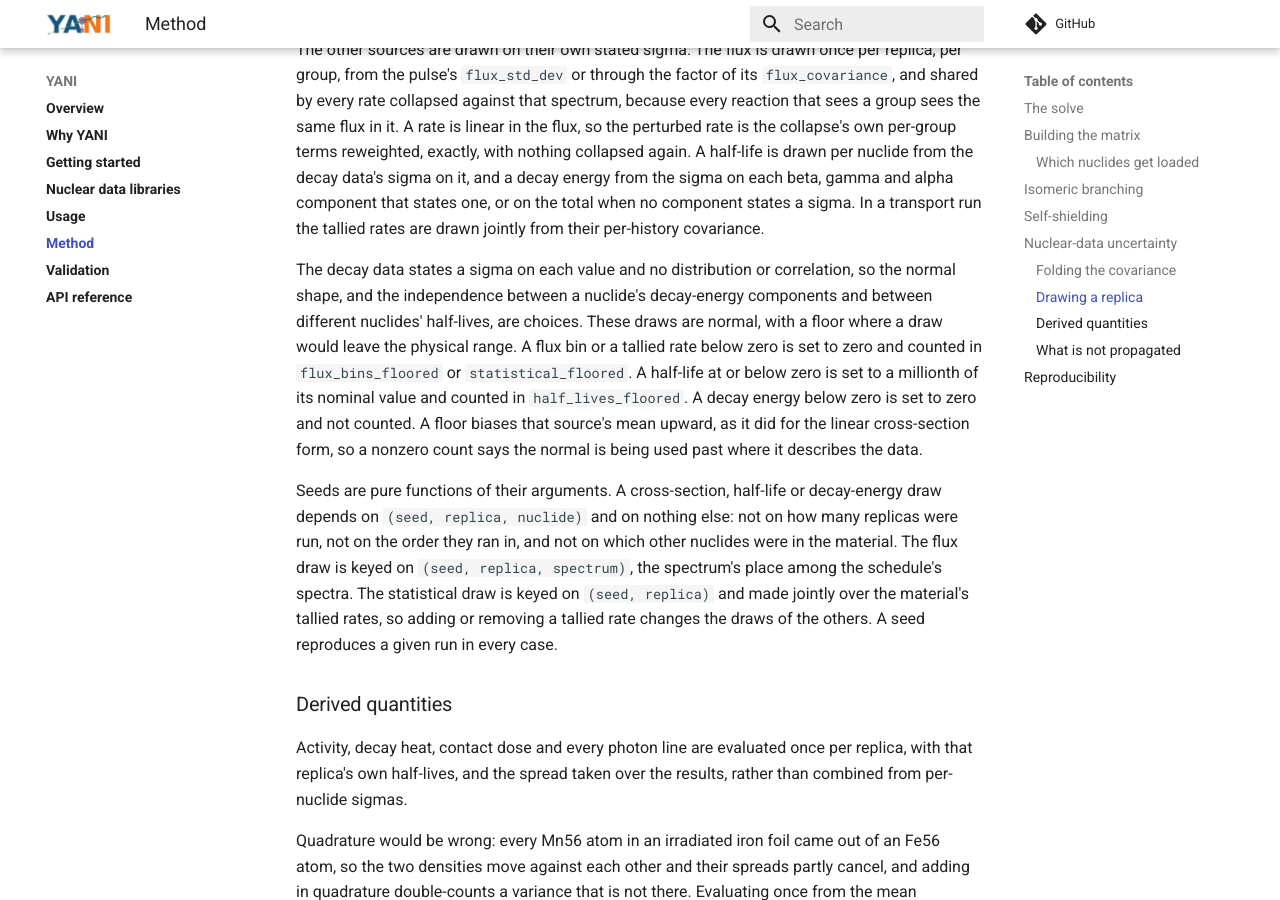
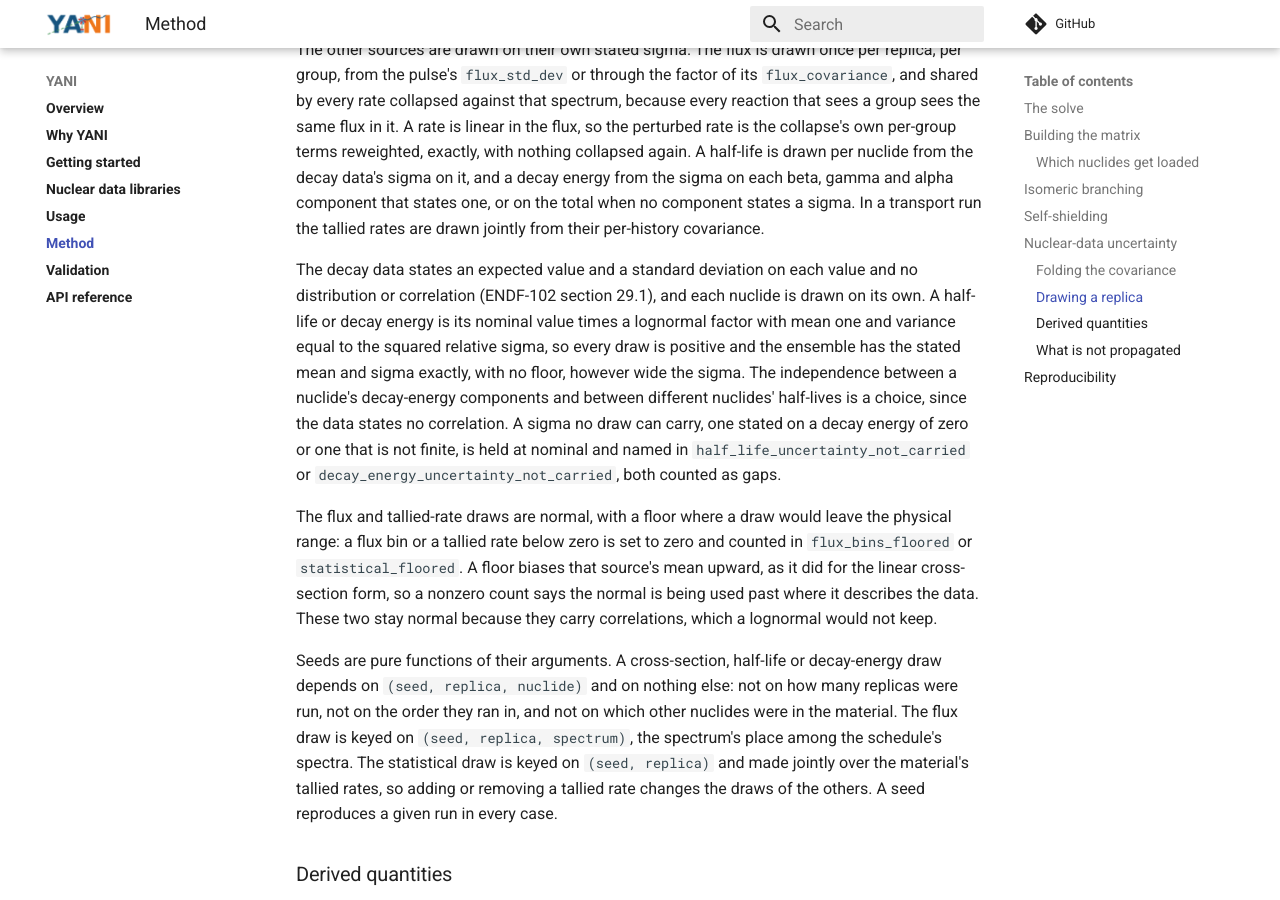
Before and after one commit to fusion-neutronics/yani, an MkDocs documentation site: the page built from docs/method.md, in a window 1280 px wide and 900 px high, scrolled down 5501 px. Built offline with MkDocs 1.6.1 and Material for MkDocs 9.7.7, drawn with Linux system fonts in a browser that asks for light colours; comment, search, counter and statistics services are not loaded.

Commit message:
Describe half-life and decay-energy draws as moment-matched lognormals
Core now draws each nuclide's half-life and decay energy as its nominal
times a lognormal factor with the stated mean and sigma, with no floor, so
half_lives_floored is gone. A sigma no draw can carry (on a zero energy,
or not finite) is reported in half_life_uncertainty_not_carried and
decay_energy_uncertainty_not_carried and counts as a gap. The flux and
tallied-rate draws stay normal because they carry correlations.

```diff
--- a/docs/method.md
+++ b/docs/method.md
@@ -268,16 +268,24 @@ each beta, gamma and alpha component that states one, or on the total when no
 component states a sigma. In a transport run the tallied rates are drawn jointly
 from their per-history covariance.
 
-The decay data states a sigma on each value and no distribution or correlation,
-so the normal shape, and the independence between a nuclide's decay-energy
-components and between different nuclides' half-lives, are choices. These draws
-are normal, with a floor where a draw would leave the physical range. A flux bin
-or a tallied rate below zero is set to zero and counted in `flux_bins_floored`
-or `statistical_floored`. A half-life at or below zero is set to a millionth of
-its nominal value and counted in `half_lives_floored`. A decay energy below zero
-is set to zero and not counted. A floor biases that source's mean upward, as it
-did for the linear cross-section form, so a nonzero count says the normal is
-being used past where it describes the data.
+The decay data states an expected value and a standard deviation on each value
+and no distribution or correlation (ENDF-102 section 29.1), and each nuclide is
+drawn on its own. A half-life or decay energy is its nominal value times a
+lognormal factor with mean one and variance equal to the squared relative sigma,
+so every draw is positive and the ensemble has the stated mean and sigma
+exactly, with no floor, however wide the sigma. The independence between a
+nuclide's decay-energy components and between different nuclides' half-lives is
+a choice, since the data states no correlation. A sigma no draw can carry, one
+stated on a decay energy of zero or one that is not finite, is held at nominal
+and named in `half_life_uncertainty_not_carried` or
+`decay_energy_uncertainty_not_carried`, both counted as gaps.
+
+The flux and tallied-rate draws are normal, with a floor where a draw would
+leave the physical range: a flux bin or a tallied rate below zero is set to zero
+and counted in `flux_bins_floored` or `statistical_floored`. A floor biases that
+source's mean upward, as it did for the linear cross-section form, so a nonzero
+count says the normal is being used past where it describes the data. These two
+stay normal because they carry correlations, which a lognormal would not keep.
 
 Seeds are pure functions of their arguments. A cross-section, half-life or
 decay-energy draw depends on `(seed, replica, nuclide)` and on nothing else: not
```
Also changed, not shown: docs/usage.md (+6 -3 lines).
